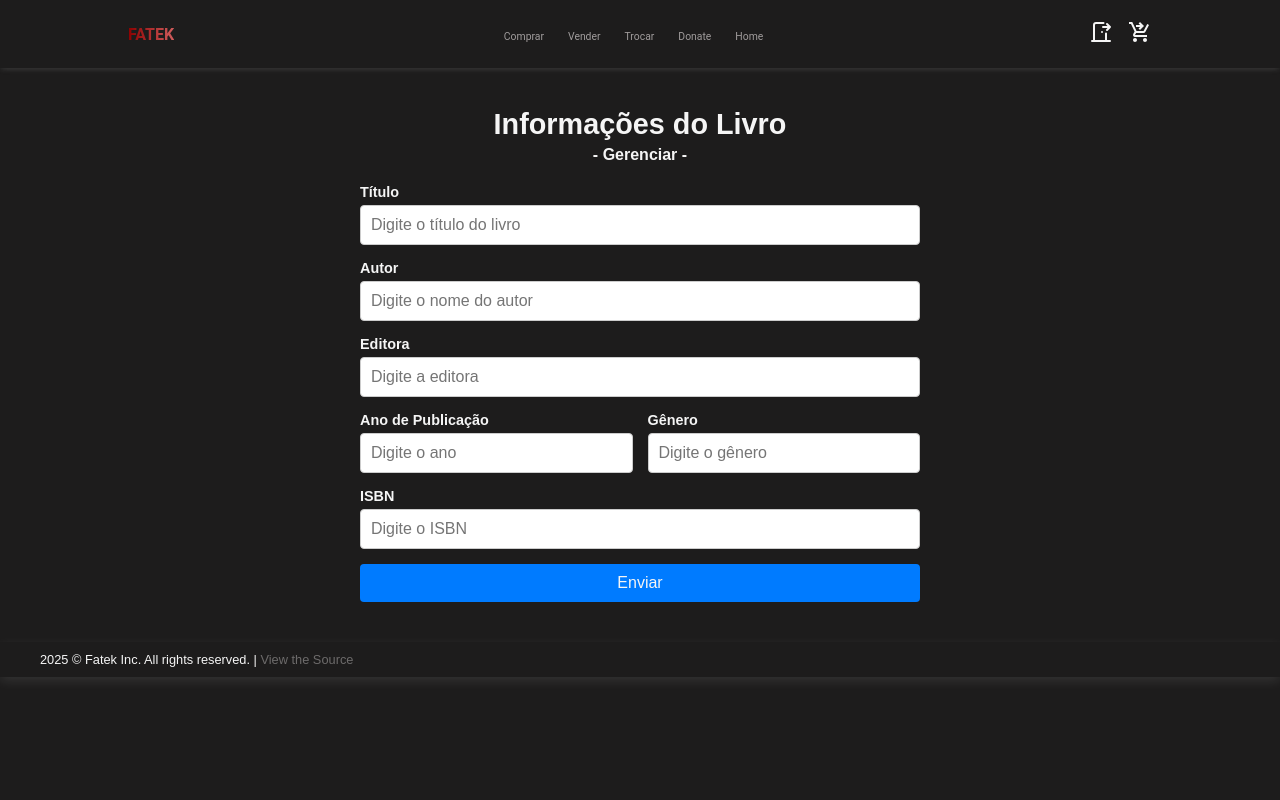
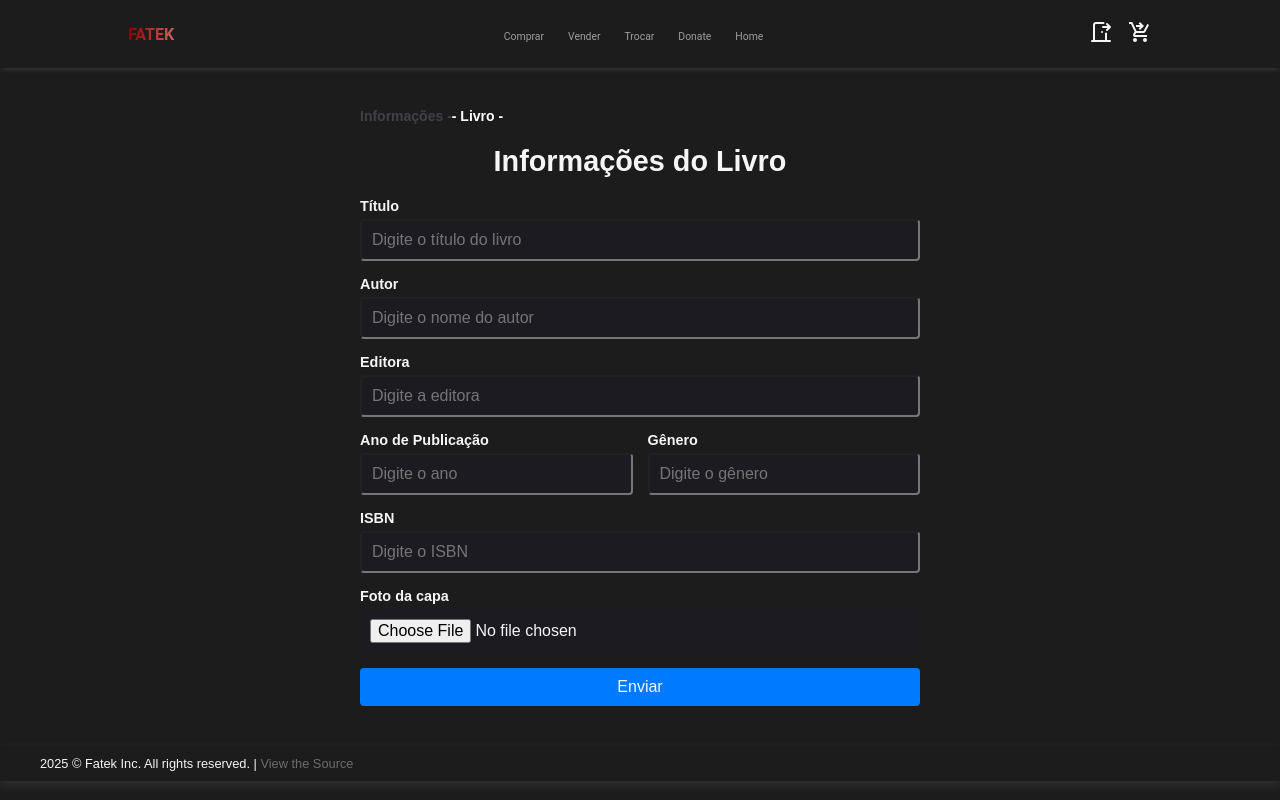
Before and after one commit to KaioBorgesDev/Fatek, a React (Vite) app in the folder frontend/: page /sell/book in a window 1280 px wide. Built offline with nearby package versions, Linux system fonts and the light colour scheme.

Commit message:
fix -header information of etaps

```diff
--- a/frontend/src/components/BookInformation/BookInformation.css
+++ b/frontend/src/components/BookInformation/BookInformation.css
@@ -43,10 +43,26 @@
     margin-bottom: 5px;
   }
 
+  .header-information-book {
+    display: flex;
+    width: 100%;
+    margin-bottom: 1.3rem;
+  }
+
+  .header-information-book h3{
+    font-size: 0.875rem;
+    color: white;
+  }
+  .header-information-book h4 {
+    font-size: 0.875rem;
+    color: #40404a;
+    margin: 0;
+  }
+
   .book-info-group input {
+    background-color: rgb(28, 27, 34);
     padding: 10px;
     font-size: 1rem;
-    border: 1px solid #ccc;
     border-radius: 4px;
     transition: border-color 0.3s ease;
   }
--- a/frontend/src/components/BookInformation/BookInformation.tsx
+++ b/frontend/src/components/BookInformation/BookInformation.tsx
@@ -26,9 +26,13 @@ const BookInformation = () => {
 
   return (
     <div className="book-info-container">
+      <div className="header-information-book">
+        <h4>Informações -</h4>
+        <h3> - Livro - </h3>
+      </div>
       <div className="book-info-header">
         <h3>Informações do Livro</h3>
-        <h4>- Gerenciar -</h4>
+
       </div>
       <form className="book-info-form" onSubmit={handleSubmit}>
         <div className="book-info-group">
@@ -103,7 +107,10 @@ const BookInformation = () => {
             onChange={(e) => setIsbn(e.target.value)}
           />
         </div>
-
+        <div className="book-info-group">
+        <label htmlFor="file">Foto da capa</label>
+        <input type="file" name="file" id="" required/>
+        </div>
         <button type="submit" className="book-info-button">
           Enviar
         </button>
```
